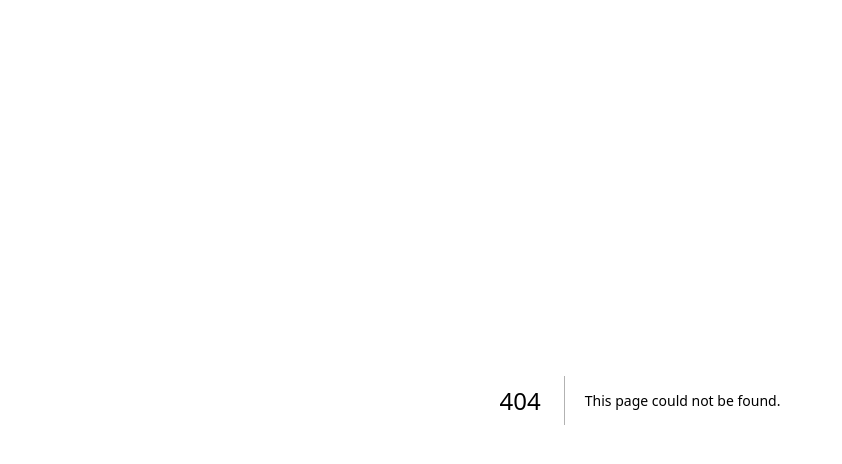
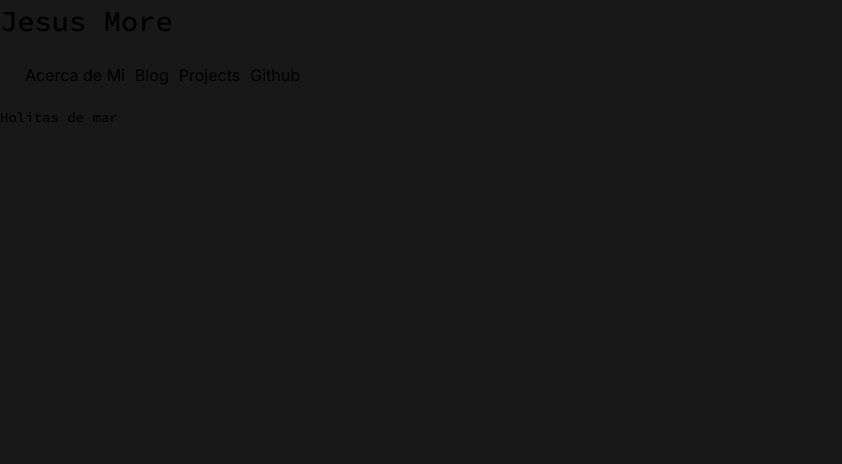
Before and after one commit to FreddyxD5/blog, a Next.js app: page /pages in a window 1280 px wide. Before the commit this address had no page. Shown: the top 464 px of the page, without its empty margins (0-842 px from the left). Built offline with nearby package versions, Linux system fonts and the light colour scheme.

Commit message:
Navbar added

```diff
--- /dev/null
+++ b/src/app/Navbar.tsx
@@ -0,0 +1,18 @@
+import Link from "next/link"
+
+const Navbar = () =>{
+    return(
+        <>
+        <div className='container-body'>
+            <Link href="/" className='font-source name-title'>Jesus More</Link>
+            <nav className='navbar'>
+                <Link href='/aboutme' className='navbar-item'>Acerca de Mi</Link>
+                <Link href="#" className='navbar-item'>Blog</Link>
+                <Link href="/projects" className='navbar-item'>Projects</Link>
+                <Link href="https://github.com/FreddyxD5" className='navbar-item'>Github</Link>
+            </nav>
+        </div>
+        </>
+    )
+}
+export default Navbar;
--- /dev/null
+++ b/src/app/aboutme/page.tsx
@@ -0,0 +1,9 @@
+export default function AboutMe() {
+
+    return (
+      <main>
+        <h1 className='text-sm font-source'>Soy Ingeniero Informatico, actualmente hago desarrollo Web con Python/Django, me gustan los nuevos retos, sci-fi, leer y jugar de vez en cuando.</h1>
+      </main>
+
+    )
+  }
--- a/src/app/globals.css
+++ b/src/app/globals.css
@@ -1,6 +1,8 @@
 @tailwind base;
 @tailwind components;
 @tailwind utilities;
+
+@import url('https://fonts.googleapis.com/css2?family=Source+Code+Pro:ital@1&display=swap');
 
 :root {
   --foreground-rgb: 0, 0, 0;
@@ -18,10 +20,16 @@
 
 body {
   color: rgb(var(--foreground-rgb));
-  background: linear-gradient(
-      to bottom,
-      transparent,
-      rgb(var(--background-end-rgb))
-    )
-    rgb(var(--background-start-rgb));
+  background-color:#181818
 }
+
+.name-title{
+  font-size: 1.8rem;
+}
+.navbar{
+  padding: 10px;
+  margin: 10px;
+}
+.navbar-item{
+  padding: 5px;
+}
--- a/src/app/layout.tsx
+++ b/src/app/layout.tsx
@@ -1,6 +1,8 @@
+"use client";
 import './globals.css'
 import { Inter } from 'next/font/google'
 
+import Navbar from './Navbar';
 const inter = Inter({ subsets: ['latin'] })
 
 export const metadata = {
@@ -15,7 +17,15 @@ export default function RootLayout({
 }) {
   return (
     <html lang="en">
-      <body className={inter.className}>{children}</body>
+    <head>
+      <link rel="preconnect" href="https://fonts.googleapis.com"/>
+      <link rel="preconnect" href="https://fonts.gstatic.com" crossOrigin="anonymous" />
+      <link href="https://fonts.googleapis.com/css2?family=Source+Code+Pro:ital,wght@0,500;1,400&display=swap" rel="stylesheet"/>
+    </head>
+      <body className={inter.className}>
+        <Navbar />
+        {children}
+        </body>
     </html>
   )
 }
--- a/src/app/page.tsx
+++ b/src/app/page.tsx
@@ -1,113 +1,14 @@
+"use client";
 import Image from 'next/image'
+import { useState } from 'react'
+import Link from 'next/link';
 
 export default function Home() {
+
   return (
-    <main className="flex min-h-screen flex-col items-center justify-between p-24">
-      <div className="z-10 w-full max-w-5xl items-center justify-between font-mono text-sm lg:flex">
-        <p className="fixed left-0 top-0 flex w-full justify-center border-b border-gray-300 bg-gradient-to-b from-zinc-200 pb-6 pt-8 backdrop-blur-2xl dark:border-neutral-800 dark:bg-zinc-800/30 dark:from-inherit lg:static lg:w-auto  lg:rounded-xl lg:border lg:bg-gray-200 lg:p-4 lg:dark:bg-zinc-800/30">
-          Get started by editing&nbsp;
-          <code className="font-mono font-bold">src/app/page.tsx</code>
-        </p>
-        <div className="fixed bottom-0 left-0 flex h-48 w-full items-end justify-center bg-gradient-to-t from-white via-white dark:from-black dark:via-black lg:static lg:h-auto lg:w-auto lg:bg-none">
-          <a
-            className="pointer-events-none flex place-items-center gap-2 p-8 lg:pointer-events-auto lg:p-0"
-            href="https://vercel.com?utm_source=create-next-app&utm_medium=appdir-template&utm_campaign=create-next-app"
-            target="_blank"
-            rel="noopener noreferrer"
-          >
-            By{' '}
-            <Image
-              src="/vercel.svg"
-              alt="Vercel Logo"
-              className="dark:invert"
-              width={100}
-              height={24}
-              priority
-            />
-          </a>
-        </div>
-      </div>
+    <main>
+      <h1>holitas de mar</h1>
+    </main>
 
-      <div className="relative flex place-items-center before:absolute before:h-[300px] before:w-[480px] before:-translate-x-1/2 before:rounded-full before:bg-gradient-radial before:from-white before:to-transparent before:blur-2xl before:content-[''] after:absolute after:-z-20 after:h-[180px] after:w-[240px] after:translate-x-1/3 after:bg-gradient-conic after:from-sky-200 after:via-blue-200 after:blur-2xl after:content-[''] before:dark:bg-gradient-to-br before:dark:from-transparent before:dark:to-blue-700 before:dark:opacity-10 after:dark:from-sky-900 after:dark:via-[#0141ff] after:dark:opacity-40 before:lg:h-[360px]">
-        <Image
-          className="relative dark:drop-shadow-[0_0_0.3rem_#ffffff70] dark:invert"
-          src="/next.svg"
-          alt="Next.js Logo"
-          width={180}
-          height={37}
-          priority
-        />
-      </div>
-
-      <div className="mb-32 grid text-center lg:mb-0 lg:grid-cols-4 lg:text-left">
-        <a
-          href="https://nextjs.org/docs?utm_source=create-next-app&utm_medium=appdir-template&utm_campaign=create-next-app"
-          className="group rounded-lg border border-transparent px-5 py-4 transition-colors hover:border-gray-300 hover:bg-gray-100 hover:dark:border-neutral-700 hover:dark:bg-neutral-800/30"
-          target="_blank"
-          rel="noopener noreferrer"
-        >
-          <h2 className={`mb-3 text-2xl font-semibold`}>
-            Docs{' '}
-            <span className="inline-block transition-transform group-hover:translate-x-1 motion-reduce:transform-none">
-              -&gt;
-            </span>
-          </h2>
-          <p className={`m-0 max-w-[30ch] text-sm opacity-50`}>
-            Find in-depth information about Next.js features and API.
-          </p>
-        </a>
-
-        <a
-          href="https://nextjs.org/learn?utm_source=create-next-app&utm_medium=appdir-template-tw&utm_campaign=create-next-app"
-          className="group rounded-lg border border-transparent px-5 py-4 transition-colors hover:border-gray-300 hover:bg-gray-100 hover:dark:border-neutral-700 hover:dark:bg-neutral-800 hover:dark:bg-opacity-30"
-          target="_blank"
-          rel="noopener noreferrer"
-        >
-          <h2 className={`mb-3 text-2xl font-semibold`}>
-            Learn{' '}
-            <span className="inline-block transition-transform group-hover:translate-x-1 motion-reduce:transform-none">
-              -&gt;
-            </span>
-          </h2>
-          <p className={`m-0 max-w-[30ch] text-sm opacity-50`}>
-            Learn about Next.js in an interactive course with&nbsp;quizzes!
-          </p>
-        </a>
-
-        <a
-          href="https://vercel.com/templates?framework=next.js&utm_source=create-next-app&utm_medium=appdir-template&utm_campaign=create-next-app"
-          className="group rounded-lg border border-transparent px-5 py-4 transition-colors hover:border-gray-300 hover:bg-gray-100 hover:dark:border-neutral-700 hover:dark:bg-neutral-800/30"
-          target="_blank"
-          rel="noopener noreferrer"
-        >
-          <h2 className={`mb-3 text-2xl font-semibold`}>
-            Templates{' '}
-            <span className="inline-block transition-transform group-hover:translate-x-1 motion-reduce:transform-none">
-              -&gt;
-            </span>
-          </h2>
-          <p className={`m-0 max-w-[30ch] text-sm opacity-50`}>
-            Explore the Next.js 13 playground.
-          </p>
-        </a>
-
-        <a
-          href="https://vercel.com/new?utm_source=create-next-app&utm_medium=appdir-template&utm_campaign=create-next-app"
-          className="group rounded-lg border border-transparent px-5 py-4 transition-colors hover:border-gray-300 hover:bg-gray-100 hover:dark:border-neutral-700 hover:dark:bg-neutral-800/30"
-          target="_blank"
-          rel="noopener noreferrer"
-        >
-          <h2 className={`mb-3 text-2xl font-semibold`}>
-            Deploy{' '}
-            <span className="inline-block transition-transform group-hover:translate-x-1 motion-reduce:transform-none">
-              -&gt;
-            </span>
-          </h2>
-          <p className={`m-0 max-w-[30ch] text-sm opacity-50`}>
-            Instantly deploy your Next.js site to a shareable URL with Vercel.
-          </p>
-        </a>
-      </div>
-    </main>
   )
 }
--- /dev/null
+++ b/src/app/pages/page.tsx
@@ -0,0 +1,12 @@
+
+import Link from "next/link"
+
+export default function Home() {
+
+    return (
+      <main>
+        <h1 className='text-sm font-source'>Holitas de mar </h1>
+      </main>
+
+    )
+  }
--- /dev/null
+++ b/src/app/projects/page.tsx
@@ -0,0 +1,8 @@
+
+export default function Projects() {
+    return (
+      <main>
+        <h1>Mis proyectos de github en cards</h1>
+      </main>
+    )
+  }
--- a/tailwind.config.js
+++ b/tailwind.config.js
@@ -1,5 +1,6 @@
 /** @type {import('tailwindcss').Config} */
 module.exports = {
+  darkMode: 'class',
   content: [
     './src/pages/**/*.{js,ts,jsx,tsx,mdx}',
     './src/components/**/*.{js,ts,jsx,tsx,mdx}',
@@ -12,6 +13,9 @@ module.exports = {
         'gradient-conic':
           'conic-gradient(from 180deg at 50% 50%, var(--tw-gradient-stops))',
       },
+      fontFamily:{
+        source:"Source Code Pro",
+      }
     },
   },
   plugins: [],
```
Also changed, not shown: 2 other files (tests, documents, lock files or other folders).
